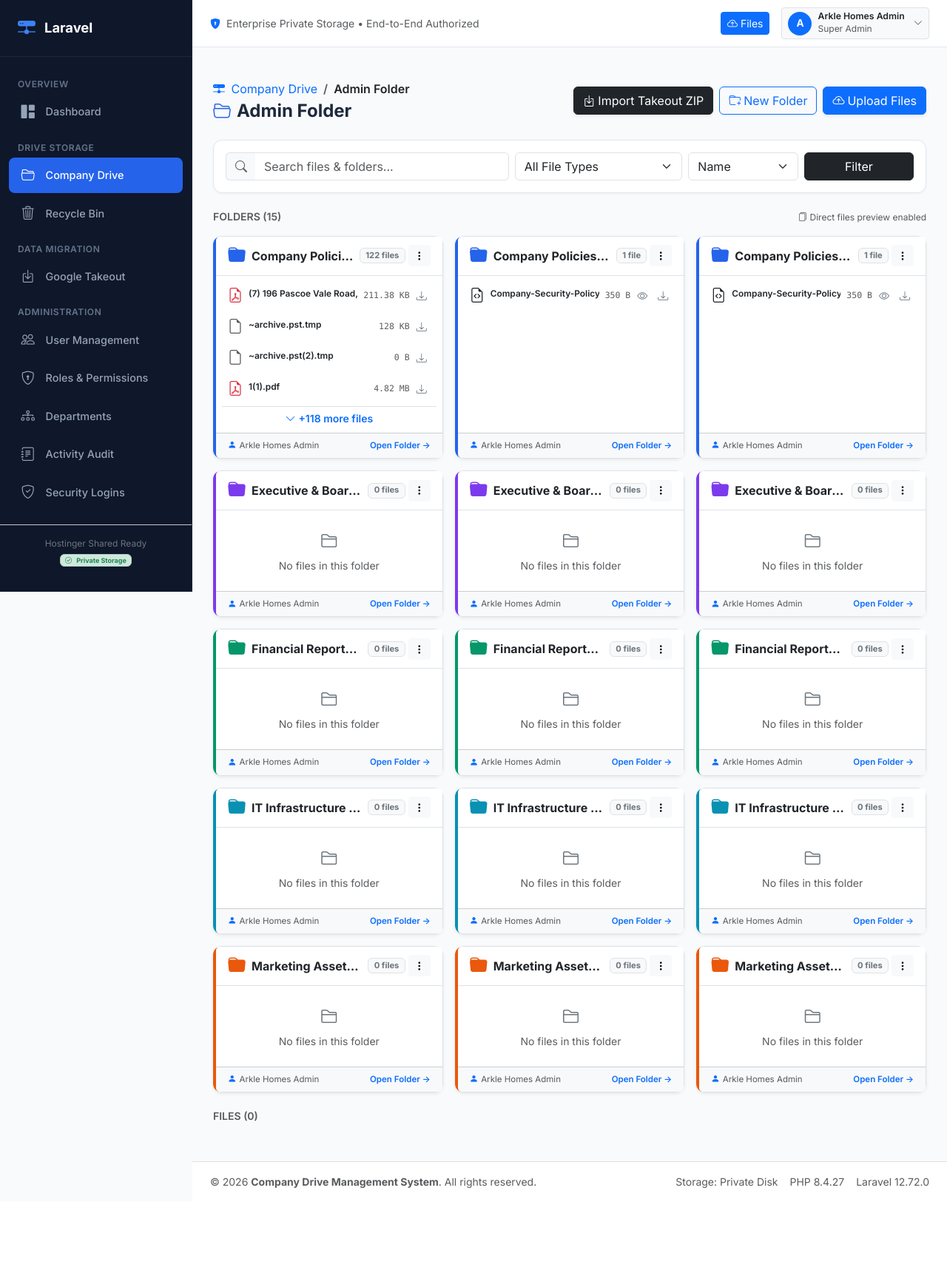
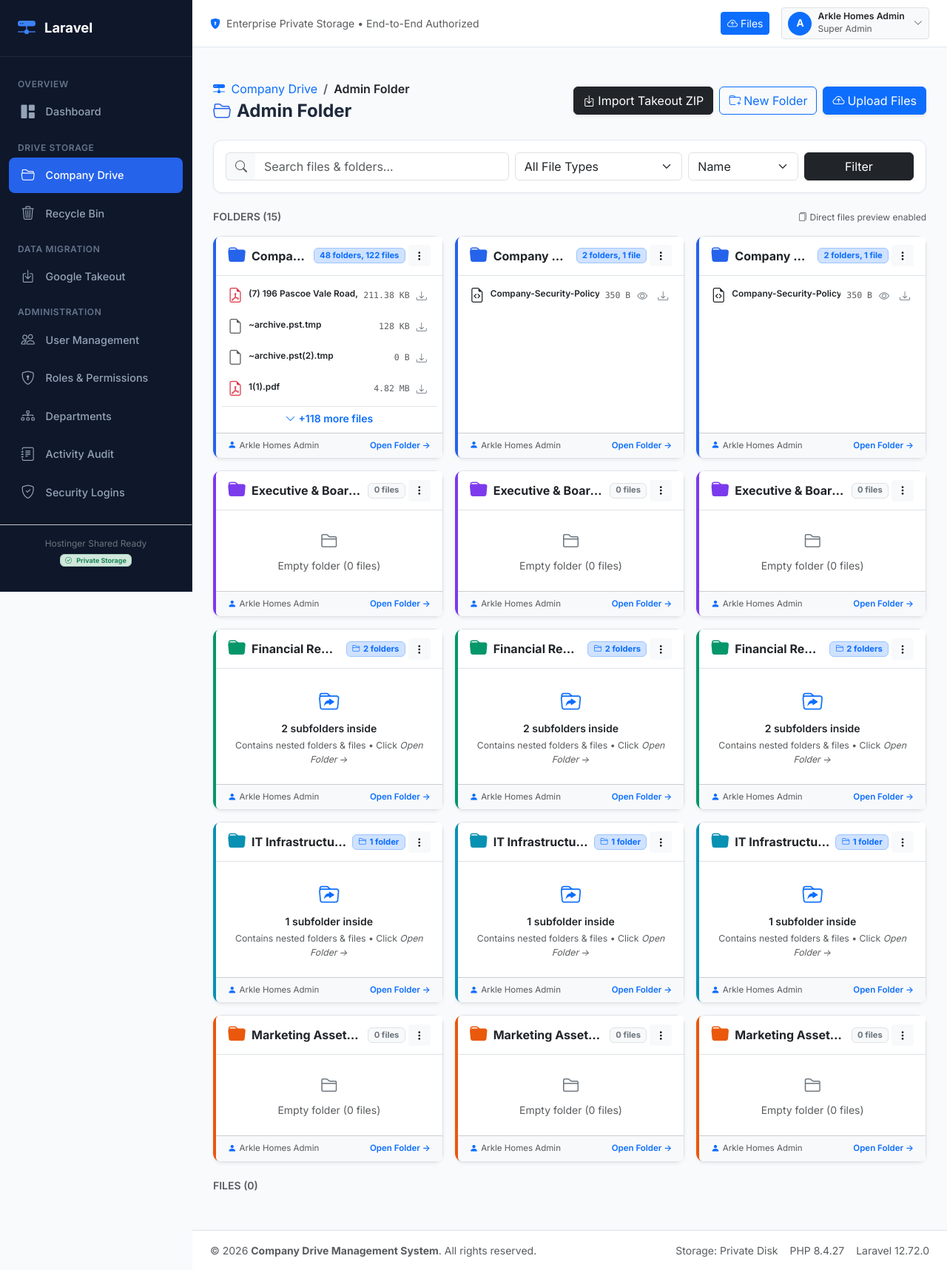
Before and after one commit to manish09101996/Company-Drive-Management-System, a Laravel app: page /drive/8e479613-133b-44ad-b890-0acd42bfcf59 in a window 1280 px wide. Shown: the whole page at 74% size. Before the commit the page ends 1606 px from the top, so only its background shows below. Run offline with Laravel 12, Linux system fonts and the light colour scheme; a user stored in the database is signed in; data comes from the database, SQL or seed files in the repository.

Commit message:
Fix folder nested counts display, cascade soft-delete on folder deletion, and add web reset-drive endpoint

```diff
--- a/app/Http/Controllers/Files/FolderController.php
+++ b/app/Http/Controllers/Files/FolderController.php
@@ -71,6 +71,7 @@ class FolderController extends Controller
 
                 $foldersQuery = Folder::whereIn('parent_id', $allowedFolderIds)
                     ->where('name', 'like', "%{$search}%")
+                    ->withCount('children')
                     ->with(['department', 'creator', 'assignedUser', 'files' => $fileTypeFilter]);
 
                 $filesQuery = File::whereIn('folder_id', $allowedFolderIds)
@@ -80,6 +81,7 @@ class FolderController extends Controller
                 // Global search across drive
                 if ($user->isSuperAdmin()) {
                     $foldersQuery = Folder::where('name', 'like', "%{$search}%")
+                        ->withCount('children')
                         ->with(['department', 'creator', 'assignedUser', 'files' => $fileTypeFilter]);
 
                     $filesQuery = File::where('name', 'like', "%{$search}%")
@@ -97,6 +99,7 @@ class FolderController extends Controller
 
                     $foldersQuery = Folder::whereIn('id', $allAllowedFolderIds)
                         ->where('name', 'like', "%{$search}%")
+                        ->withCount('children')
                         ->with(['department', 'creator', 'assignedUser', 'files' => $fileTypeFilter]);
 
                     $filesQuery = File::whereIn('folder_id', $allAllowedFolderIds)
@@ -108,6 +111,7 @@ class FolderController extends Controller
             // Standard directory listing of current folder level
             if ($currentFolder) {
                 $foldersQuery = Folder::where('parent_id', $currentFolder->id)
+                    ->withCount('children')
                     ->with(['department', 'creator', 'assignedUser', 'files' => $fileTypeFilter]);
 
                 $filesQuery = File::where('folder_id', $currentFolder->id)
@@ -117,6 +121,7 @@ class FolderController extends Controller
                 if ($user->isSuperAdmin()) {
                     // Super Admin sees all five main folders
                     $foldersQuery = Folder::whereNull('parent_id')
+                        ->withCount('children')
                         ->with(['department', 'creator', 'assignedUser', 'files' => $fileTypeFilter]);
 
                     $filesQuery = File::whereNull('folder_id')
@@ -125,6 +130,7 @@ class FolderController extends Controller
                     // Employees see ONLY their assigned folder
                     $foldersQuery = Folder::whereNull('parent_id')
                         ->where('assigned_user_id', $user->id)
+                        ->withCount('children')
                         ->with(['department', 'creator', 'assignedUser', 'files' => $fileTypeFilter]);
 
                     $filesQuery = File::whereRaw('1 = 0')
@@ -355,6 +361,12 @@ class FolderController extends Controller
             'expires_at' => now()->addDays(30),
         ]);
 
+        // Soft-delete nested files & descendant folders so they don't remain as ghost items
+        $descendantFolderIds = $folder->getAllDescendantIds();
+        $allFolderIds = array_merge([$folder->id], $descendantFolderIds);
+        File::whereIn('folder_id', $allFolderIds)->delete();
+        Folder::whereIn('id', $descendantFolderIds)->delete();
+
         $folder->delete();
 
         AuditLogService::log('folder.deleted_to_recycle_bin', 'Folder', $folder->id, [
--- a/app/Models/Folder.php
+++ b/app/Models/Folder.php
@@ -125,4 +125,19 @@ class Folder extends Model
         }
         return (int) $size;
     }
+
+    /**
+     * Get all descendant folder IDs recursively.
+     */
+    public function getAllDescendantIds(bool $withTrashed = false): array
+    {
+        $ids = [];
+        $query = $withTrashed ? Folder::withTrashed() : Folder::query();
+        $children = $query->where('parent_id', $this->id)->get();
+        foreach ($children as $child) {
+            $ids[] = $child->id;
+            $ids = array_merge($ids, $child->getAllDescendantIds($withTrashed));
+        }
+        return $ids;
+    }
 }
--- a/resources/views/files/index.blade.php
+++ b/resources/views/files/index.blade.php
@@ -169,9 +169,23 @@
                         </a>
                     </div>
                     <div class="d-flex align-items-center gap-1 flex-shrink-0">
-                        <span class="badge bg-light text-secondary border small" style="font-size: 0.7rem;">
-                            {{ $folder->files->count() }} {{ \Illuminate\Support\Str::plural('file', $folder->files->count()) }}
-                        </span>
+                        @php
+                            $subCount = $folder->children_count ?? $folder->children()->count();
+                            $fileCount = $folder->files->count();
+                        @endphp
+                        @if($subCount > 0 && $fileCount > 0)
+                            <span class="badge bg-primary-subtle text-primary border border-primary-subtle small" style="font-size: 0.7rem;">
+                                {{ $subCount }} {{ \Illuminate\Support\Str::plural('folder', $subCount) }}, {{ $fileCount }} {{ \Illuminate\Support\Str::plural('file', $fileCount) }}
+                            </span>
+                        @elseif($subCount > 0)
+                            <span class="badge bg-primary-subtle text-primary border border-primary-subtle small" style="font-size: 0.7rem;">
+                                <i class="bi bi-folder2 me-1"></i>{{ $subCount }} {{ \Illuminate\Support\Str::plural('folder', $subCount) }}
+                            </span>
+                        @else
+                            <span class="badge bg-light text-secondary border small" style="font-size: 0.7rem;">
+                                {{ $fileCount }} {{ \Illuminate\Support\Str::plural('file', $fileCount) }}
+                            </span>
+                        @endif
                     <div class="dropdown">
                         <button class="btn btn-sm btn-light border-0" type="button" data-bs-toggle="dropdown">
                             <i class="bi bi-three-dots-vertical"></i>
@@ -331,10 +345,17 @@
                         </div>
                         @endif
                     </div>
+                @elseif(($folder->children_count ?? $folder->children()->count()) > 0)
+                    @php $subCount = $folder->children_count ?? $folder->children()->count(); @endphp
+                    <div class="p-3 text-center text-muted small">
+                        <i class="bi bi-folder-symlink text-primary d-block fs-3 mb-1"></i>
+                        <span class="fw-semibold text-dark">{{ $subCount }} {{ \Illuminate\Support\Str::plural('subfolder', $subCount) }} inside</span>
+                        <div class="text-muted small mt-1">Contains nested folders & files &bull; Click <em>Open Folder &rarr;</em></div>
+                    </div>
                 @else
                     <div class="p-3 text-center text-muted small">
                         <i class="bi bi-folder2 text-secondary d-block fs-4 mb-1"></i>
-                        <span>No files in this folder</span>
+                        <span>Empty folder (0 files)</span>
                     </div>
                 @endif
             </div>
--- a/routes/web.php
+++ b/routes/web.php
@@ -313,15 +313,67 @@ Route::get('/migrate-db', function (\Illuminate\Http\Request $request) {
     \Illuminate\Foundation\Http\Middleware\VerifyCsrfToken::class,
 ]);
 
-Route::get('/clear-cache', function (\Illuminate\Http\Request $request) {
+/*
+|--------------------------------------------------------------------------
+| Drive Reset Helper (To purge demo/Takeout data and start completely fresh)
+|--------------------------------------------------------------------------
+*/
+Route::get('/reset-drive', function (\Illuminate\Http\Request $request) {
     if ($request->query('key') !== 'ArkleDrive2026') {
         abort(403, 'Unauthorized. Please provide ?key=ArkleDrive2026');
     }
-    \Illuminate\Support\Facades\Artisan::call('config:clear');
-    \Illuminate\Support\Facades\Artisan::call('cache:clear');
-    \Illuminate\Support\Facades\Artisan::call('route:clear');
-    \Illuminate\Support\Facades\Artisan::call('view:clear');
-    return response('<pre style="background:#0f172a;color:#10b981;padding:24px;border-radius:8px;font-family:monospace;font-size:14px;">All Laravel caches cleared successfully! (config, cache, route, view)</pre>');
+
+    try {
+        // 1. Physically delete uploaded files in private storage disk
+        try {
+            $files = \App\Models\File::withTrashed()->get();
+            $storageService = app(\App\Services\PrivateStorageService::class);
+            foreach ($files as $file) {
+                if ($file->storage_path) {
+                    $storageService->deletePhysicalFile($file->storage_path, $file->storage_disk);
+                }
+            }
+        } catch (\Throwable $e) {}
+
+        // 2. Disable foreign key checks and clean all file/folder/import/deleted tables
+        \Illuminate\Support\Facades\DB::statement('SET FOREIGN_KEY_CHECKS=0;');
+        \Illuminate\Support\Facades\DB::table('file_user_permissions')->truncate();
+        \Illuminate\Support\Facades\DB::table('file_versions')->truncate();
+        \Illuminate\Support\Facades\DB::table('folder_user_permissions')->truncate();
+        \Illuminate\Support\Facades\DB::table('deleted_items')->truncate();
+        \Illuminate\Support\Facades\DB::table('import_items')->truncate();
+        \Illuminate\Support\Facades\DB::table('import_jobs')->truncate();
+        \Illuminate\Support\Facades\DB::table('files')->truncate();
+        \Illuminate\Support\Facades\DB::table('folders')->truncate();
+        \Illuminate\Support\Facades\DB::statement('SET FOREIGN_KEY_CHECKS=1;');
+
+        // 3. Recreate the 5 standard main user folders
+        \Illuminate\Support\Facades\Artisan::call('db:seed', [
+            '--class' => 'Database\\Seeders\\UserFolderStructureSeeder',
+            '--force' => true,
+        ]);
+
+        // 4. Clear all caches
+        \Illuminate\Support\Facades\Artisan::call('cache:clear');
+        \Illuminate\Support\Facades\Artisan::call('config:clear');
+        \Illuminate\Support\Facades\Artisan::call('view:clear');
+
+        return response('<pre style="background:#0f172a;color:#10b981;padding:24px;border-radius:8px;font-family:monospace;font-size:14px;line-height:1.5;">'
+            . "=============================================\n"
+            . "  ARKLE HOMES DRIVE - RESET SUCCESSFUL\n"
+            . "=============================================\n\n"
+            . "All imported/demo files and folders have been completely cleared.\n"
+            . "Total Files: 0\n"
+            . "Storage Used: 0 KB\n"
+            . "Main Folders: 5 standard root folders (Admin, Garima, Ishan, Sean, SK Mann) created.\n\n"
+            . "<a href='/' style='color:#38bdf8;font-weight:bold;font-size:16px;text-decoration:underline;'>&rarr; Click here to go to Dashboard</a> | "
+            . "<a href='/drive' style='color:#38bdf8;font-weight:bold;font-size:16px;text-decoration:underline;'>&rarr; Click here to open Company Drive</a>"
+            . '</pre>');
+    } catch (\Throwable $e) {
+        return response('<pre style="background:#0f172a;color:#f87171;padding:24px;border-radius:8px;font-family:monospace;font-size:14px;line-height:1.5;">'
+            . "RESET ERROR:\n" . e($e->getMessage())
+            . '</pre>', 500);
+    }
 })->withoutMiddleware([
     \Illuminate\Session\Middleware\StartSession::class,
     \Illuminate\View\Middleware\ShareErrorsFromSession::class,
```
Also changed, not shown: app/Http/Controllers/Files/RecycleBinController.php (+20 -0 lines).
